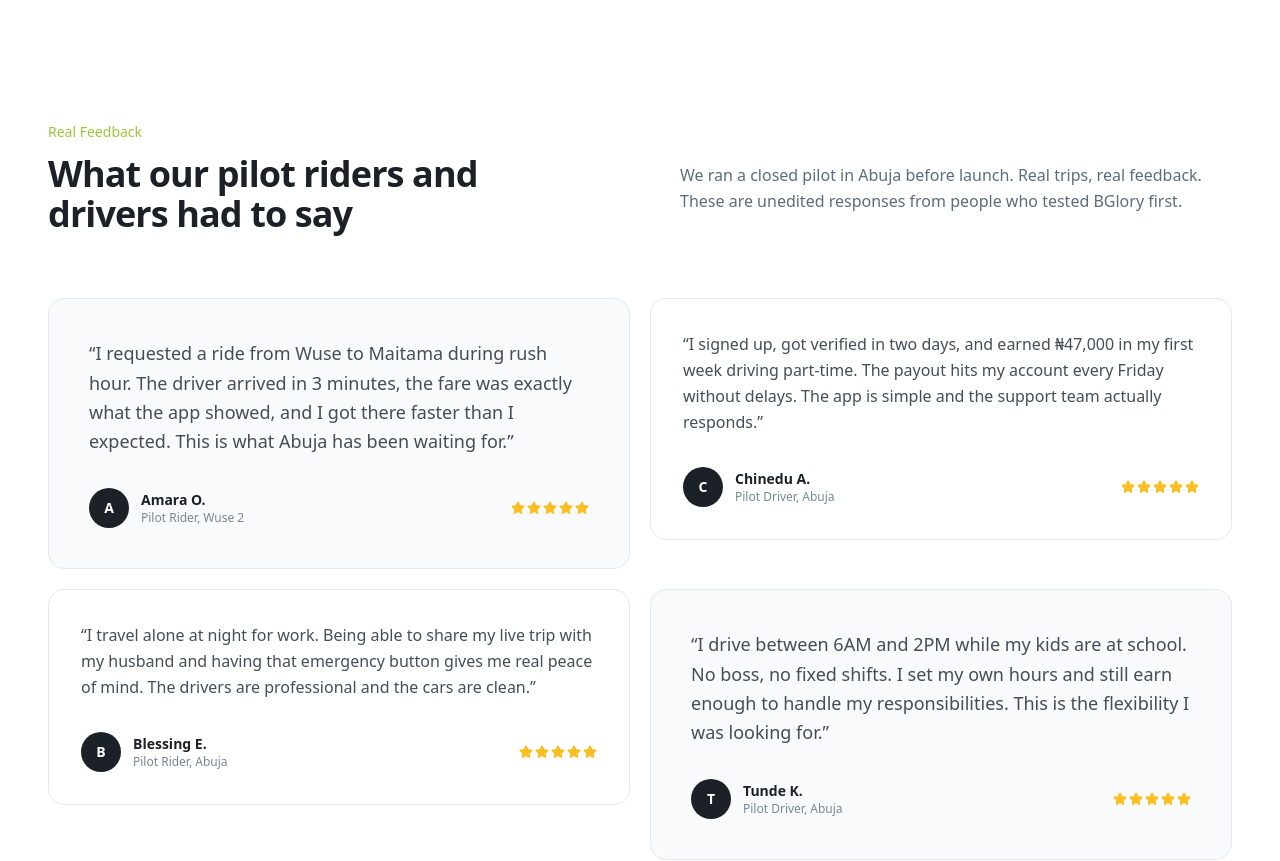
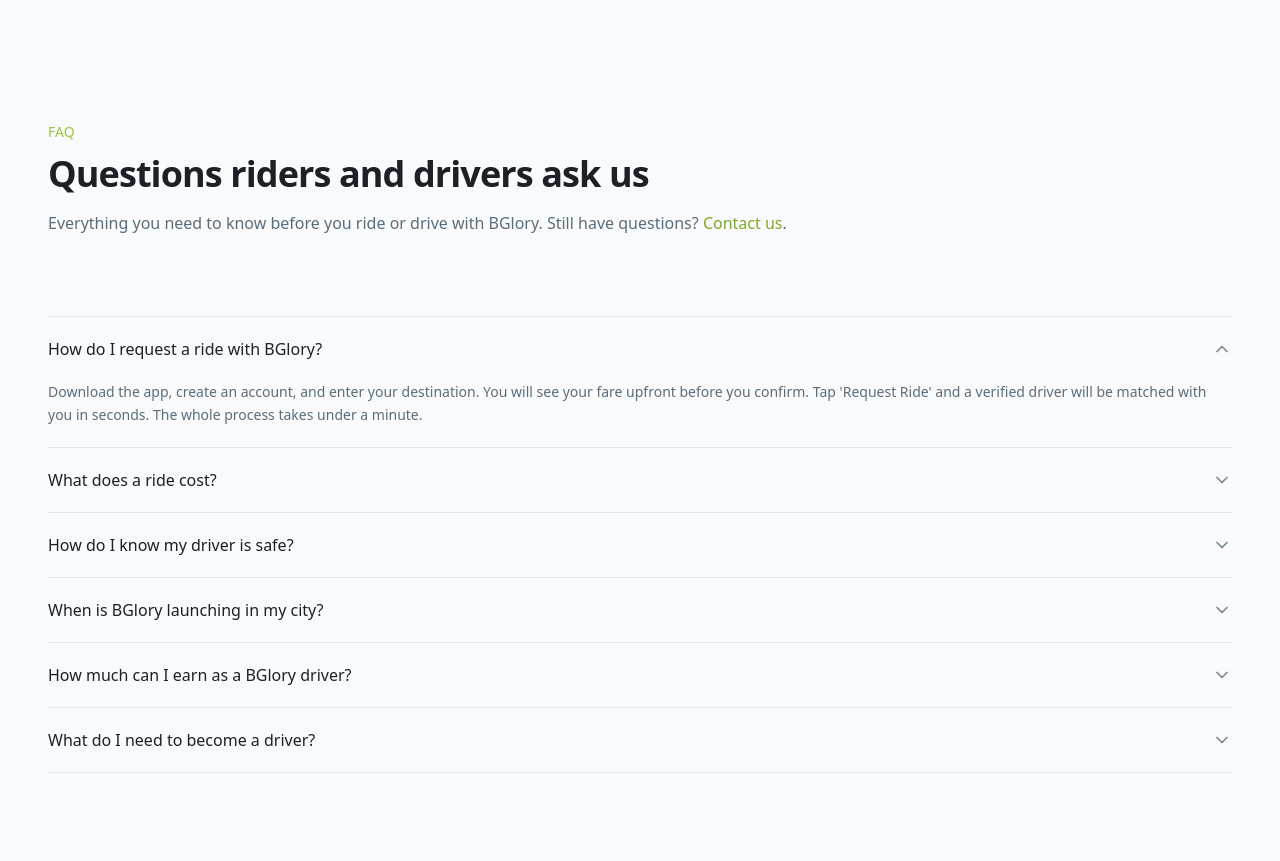
Before and after one commit to ICOWEB-AGENCY/bglory-rides, a Next.js app: page / in a window 1280 px wide. Shown: the part 4300-5161 px from the top of the page. Built offline with nearby package versions, Linux system fonts and the light colour scheme.

Commit message:
Remove testimonials section from homepage
App has not launched yet so testimonials from fake pilot users
do not make sense. Removed the component and its data import.

```diff
--- a/src/app/page.tsx
+++ b/src/app/page.tsx
@@ -6,12 +6,12 @@ import { motion } from "framer-motion";
 import {
   ArrowRight,
   ChevronDown,
-  Star,
   Clock,
   Shield,
   Wallet,
   MapPin,
   Phone,
+  Star,
   Zap,
 } from "lucide-react";
 import Navbar from "@/components/Navbar";
@@ -25,7 +25,6 @@ import {
   features,
   howItWorks,
   rideOptions,
-  testimonials,
   stats,
   faqs,
 } from "@/lib/data";
@@ -444,92 +443,6 @@ function RideOptions() {
   );
 }
 
-/* ──────────────────────── TESTIMONIALS ──────────────────────── */
-function Testimonials() {
-  return (
-    <section className="py-24 sm:py-32 bg-white overflow-hidden">
-      <div className="mx-auto max-w-7xl px-5 sm:px-6 md:px-8 lg:px-12">
-        {/* Editorial two-column header */}
-        <div className="grid grid-cols-1 lg:grid-cols-2 gap-6 lg:gap-20 mb-14 sm:mb-16">
-          <AnimatedSection>
-            <p className="text-sm font-medium text-primary-400 mb-3">
-              Real Feedback
-            </p>
-            <h2 className="text-2xl sm:text-3xl lg:text-4xl font-bold text-dark-900 tracking-tight">
-              What our pilot riders and drivers had to say
-            </h2>
-          </AnimatedSection>
-          <AnimatedSection delay={0.1}>
-            <p className="text-dark-500 leading-relaxed lg:pt-10">
-              We ran a closed pilot in Abuja before launch. Real trips, real
-              feedback. These are unedited responses from people who tested
-              BGlory first.
-            </p>
-          </AnimatedSection>
-        </div>
-
-        {/* Staggered masonry-style layout */}
-        <div className="grid grid-cols-1 lg:grid-cols-2 gap-5">
-          {testimonials.map((t, i) => {
-            const isLarge = i === 0 || i === 3;
-            return (
-              <AnimatedSection key={t.name} delay={i * 0.1}>
-                <div
-                  className={`relative rounded-2xl border border-surface-200 hover:border-surface-300 transition-all duration-300 ${
-                    isLarge
-                      ? "p-8 sm:p-10 bg-surface-50"
-                      : "p-6 sm:p-8 bg-white"
-                  }`}
-                >
-                  {/* Quote */}
-                  <p
-                    className={`text-dark-700 leading-relaxed mb-8 ${
-                      isLarge ? "text-base sm:text-lg" : "text-sm sm:text-base"
-                    }`}
-                  >
-                    &ldquo;{t.text}&rdquo;
-                  </p>
-
-                  {/* Attribution */}
-                  <div className="flex items-center justify-between">
-                    <div className="flex items-center gap-3">
-                      <div className="w-10 h-10 rounded-full bg-dark-900 flex items-center justify-center">
-                        <span className="text-sm font-semibold text-white">
-                          {t.name.charAt(0)}
-                        </span>
-                      </div>
-                      <div>
-                        <p className="text-sm font-semibold text-dark-900">
-                          {t.name}
-                        </p>
-                        <p className="text-xs text-dark-400">{t.role}</p>
-                      </div>
-                    </div>
-
-                    {/* Stars */}
-                    <div className="flex gap-0.5">
-                      {Array.from({ length: 5 }).map((_, s) => (
-                        <Star
-                          key={s}
-                          className={`w-3.5 h-3.5 ${
-                            s < t.rating
-                              ? "text-accent-400 fill-accent-400"
-                              : "text-surface-300"
-                          }`}
-                        />
-                      ))}
-                    </div>
-                  </div>
-                </div>
-              </AnimatedSection>
-            );
-          })}
-        </div>
-      </div>
-    </section>
-  );
-}
-
 /* ──────────────────────── FAQ ──────────────────────── */
 function FAQItem({
   question,
@@ -687,7 +600,6 @@ export default function Home() {
         <Features />
         <HowItWorks />
         <RideOptions />
-        <Testimonials />
         <FAQSection />
         <NotifyCTA />
       </main>
```
